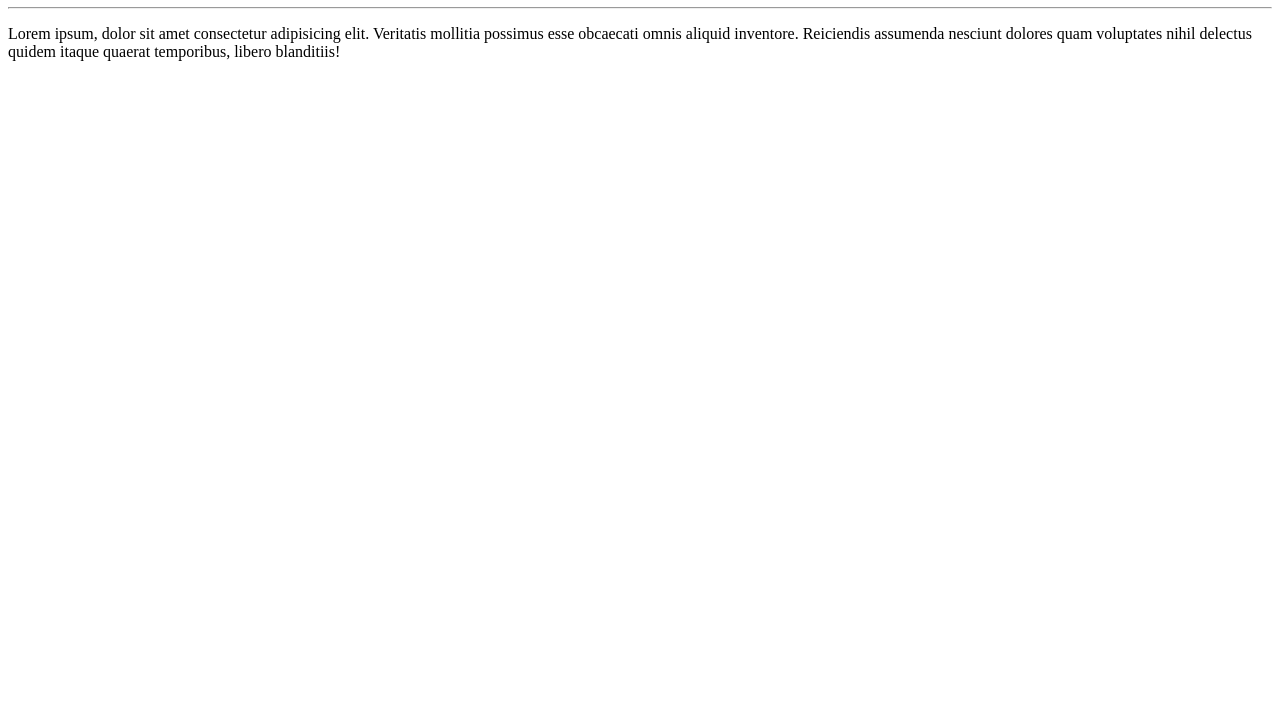
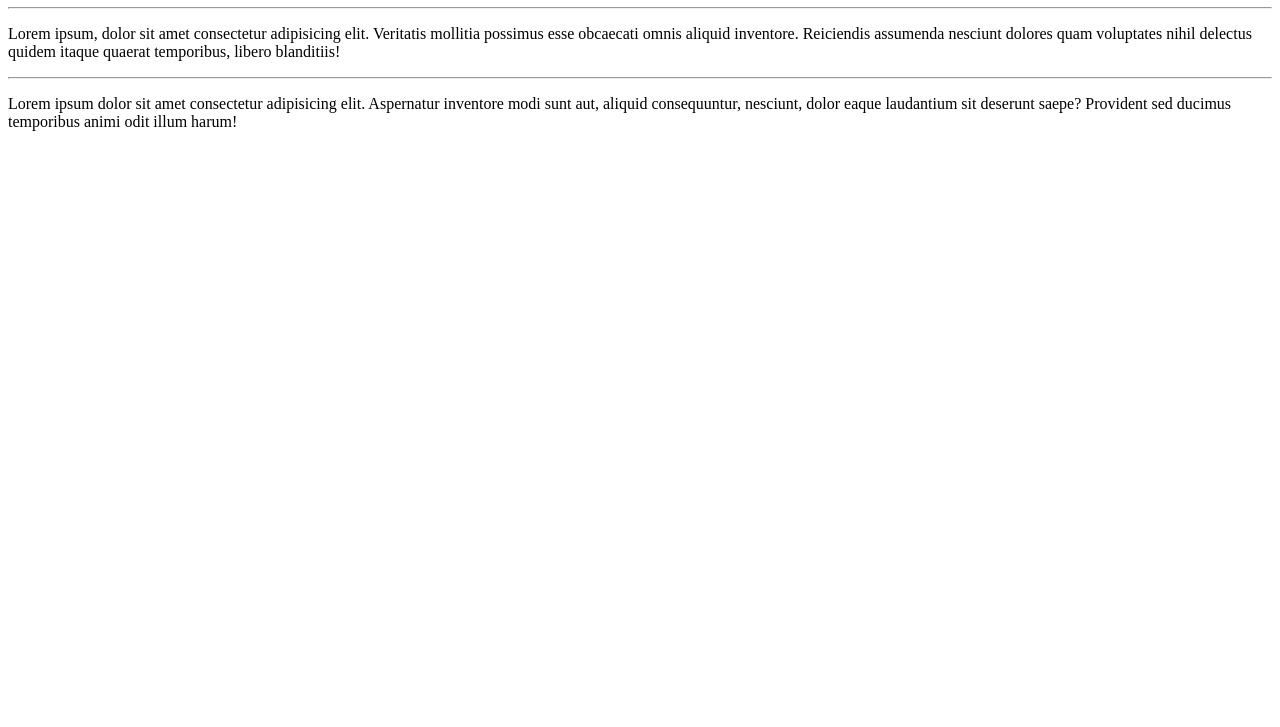
Before and after one commit to GustavoPina1/Ola-Mundo, a plain HTML site: page site-exemplo/index.html in a window 1280 px wide. Shown: the part 73-800 px from the top of the page. Drawn offline with Linux system fonts and the light colour scheme.

Commit message:
Adição de parágrafo

```diff
--- a/site-exemplo/index.html
+++ b/site-exemplo/index.html
@@ -9,5 +9,7 @@
     <h1>Olá, Mundo</h1>
     <hr>
     <p>Lorem ipsum, dolor sit amet consectetur adipisicing elit. Veritatis mollitia possimus esse obcaecati omnis aliquid inventore. Reiciendis assumenda nesciunt dolores quam voluptates nihil delectus quidem itaque quaerat temporibus, libero blanditiis!</p>
+    <hr>
+    <p>Lorem ipsum dolor sit amet consectetur adipisicing elit. Aspernatur inventore modi sunt aut, aliquid consequuntur, nesciunt, dolor eaque laudantium sit deserunt saepe? Provident sed ducimus temporibus animi odit illum harum!</p>
 </body>
 </html>
```
